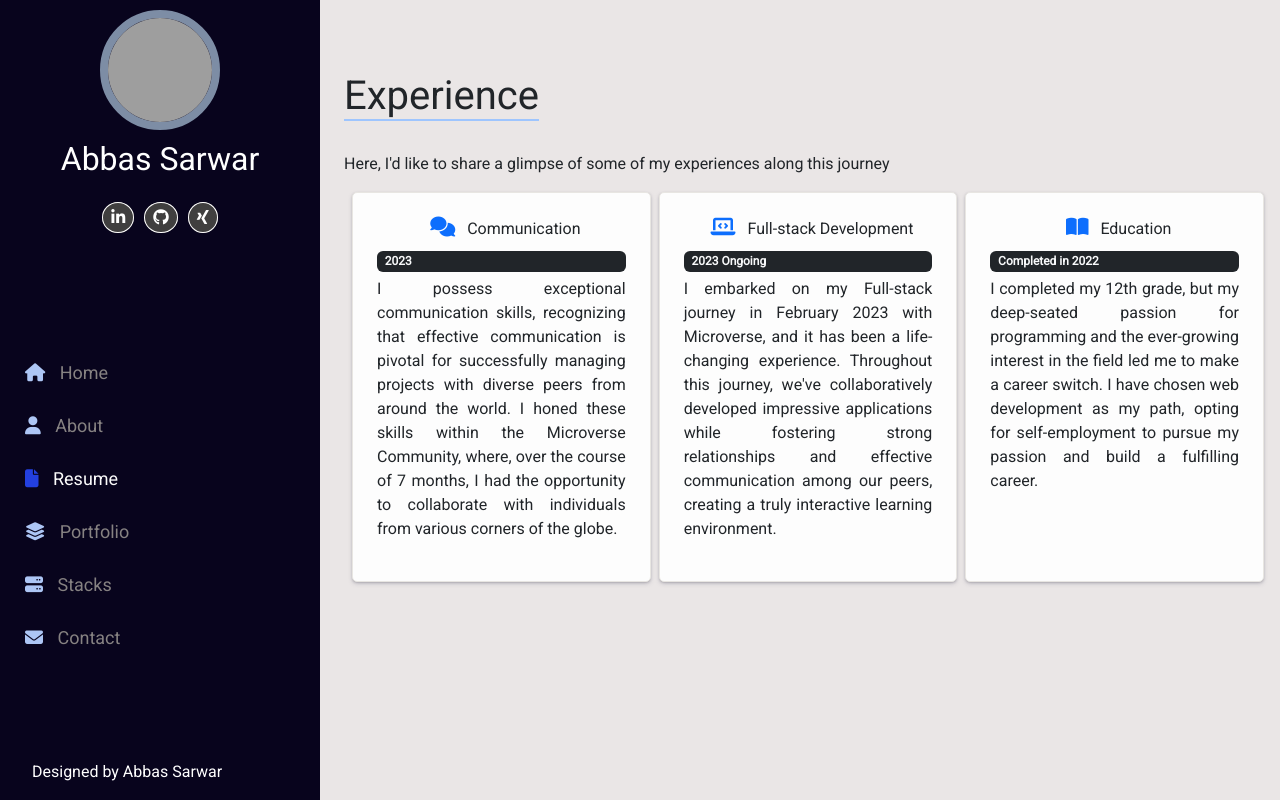
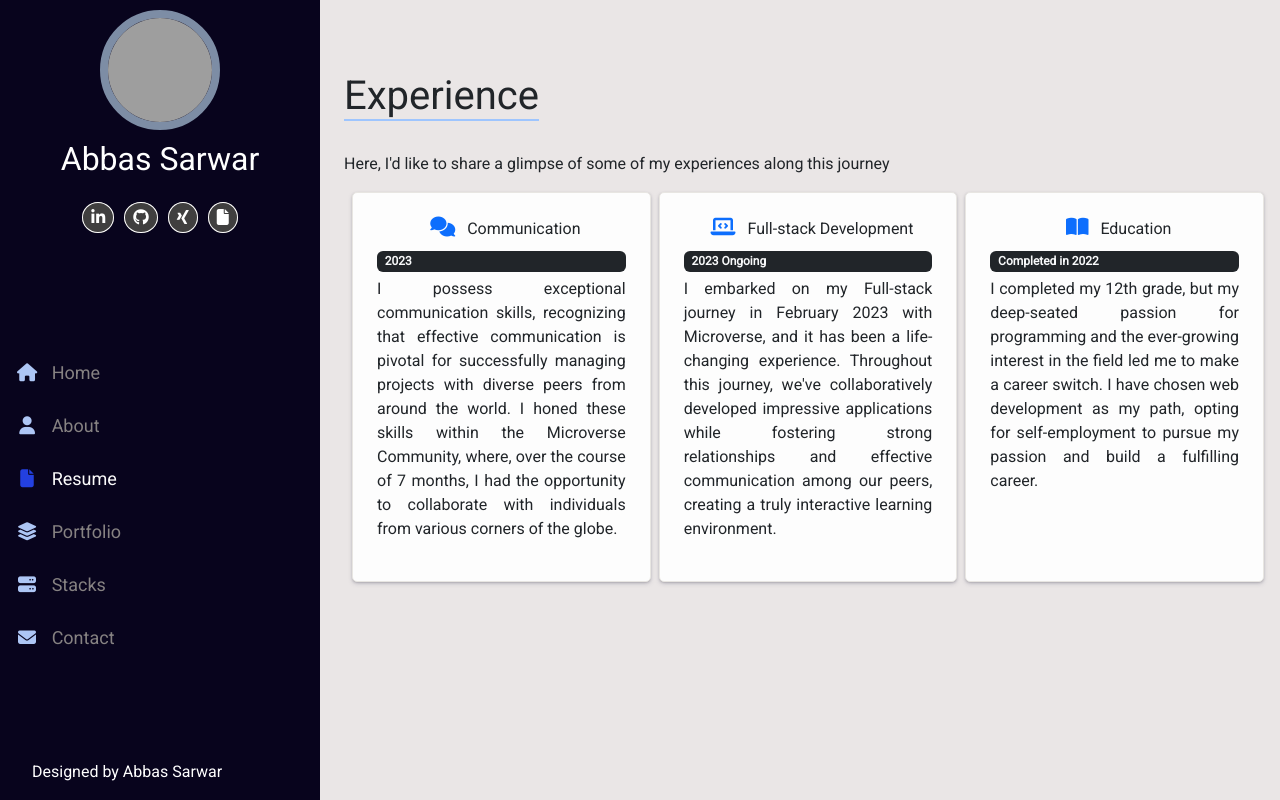
Before and after one commit to AbbasSarwar/My-Portfolio, a React (Create React App) app: page /my-portfolio/Resume in a window 1280 px wide. Built offline with nearby package versions, Linux system fonts and the light colour scheme; grey boxes are pictures that could not be loaded.

Commit message:
Resume Link added

```diff
--- a/src/components/data.json
+++ b/src/components/data.json
@@ -11,6 +11,10 @@
         "twitter": {
             "link": "https://twitter.com/Abbas_sDev",
             "class": "fa-brands fa-xing"
+        },
+        "Resume": {
+            "link": "https://docs.google.com/document/d/1NScUTzuSnfG3vSjTIvwNeKMp1ZSu47VXmKNxVlz010I/edit?usp=sharing",
+            "class": "fa-solid fa-file"
         }
     },
     "info": {
--- a/src/components/navbar.js
+++ b/src/components/navbar.js
@@ -24,12 +24,12 @@ const Navbar = ({sidebar, setSidebar}) => {
             </div>
             <nav>
                 <ul className="menu">
-                    <li><NavLink onClick={reset} to="/"><i className="fa-solid fa-house icon" /> <span className={styles.textsize}>Home</span></NavLink></li>
-                    <li><NavLink onClick={reset} to="/About"><i className="fa-solid fa-user icon" /> <span className={styles.textsize}>About</span></NavLink></li>
-                    <li><NavLink onClick={reset} to="/Resume"><i className="fa-solid fa-file icon" /> <span className={styles.textsize}>Resume</span></NavLink></li>
-                    <li><NavLink onClick={reset} to="/Portfolio"><i className="fa-solid fa-layer-group icon" /> <span className={styles.textsize}>Portfolio</span></NavLink></li>
-                    <li><NavLink onClick={reset} to="/Stacks"><i className="fa-solid fa-server icon" /> <span className={styles.textsize}>Stacks</span></NavLink></li>
-                    <li><NavLink onClick={reset} to="/Contact"><i className="fa-solid fa-envelope icon" /> <span className={styles.textsize}>Contact</span></NavLink></li>
+                    <li><NavLink className={styles.flexLink} onClick={reset} to="/"><i className="fa-solid fa-house col-1 icon" /> <span className={styles.textsize}>Home</span></NavLink></li>
+                    <li><NavLink className={styles.flexLink} onClick={reset} to="/About"><i className="fa-solid fa-user col-1 icon" /> <span className={styles.textsize}>About</span></NavLink></li>
+                    <li><NavLink className={styles.flexLink} onClick={reset} to="/Resume"><i className="fa-solid fa-file col-1 icon" /> <span className={styles.textsize}>Resume</span></NavLink></li>
+                    <li><NavLink className={styles.flexLink} onClick={reset} to="/Portfolio"><i className="fa-solid fa-layer-group col-1 icon" /> <span className={styles.textsize}>Portfolio</span></NavLink></li>
+                    <li><NavLink className={styles.flexLink} onClick={reset} to="/Stacks"><i className="fa-solid fa-server col-1 icon" /> <span className={styles.textsize}>Stacks</span></NavLink></li>
+                    <li><NavLink className={styles.flexLink} onClick={reset} to="/Contact"><i className="fa-solid fa-envelope col-1 icon" /> <span className={styles.textsize}>Contact</span></NavLink></li>
                 </ul>
             </nav>
             <div className="footer">
--- a/src/index.css
+++ b/src/index.css
@@ -104,7 +104,7 @@ header {
 }
 
 .menu li {
-  padding: 8px 0;
+  padding: 8px 0px;
 }
 
 .menu li a{
@@ -112,6 +112,7 @@ header {
   font-size: 18px;
   color: #868282;
   transition: .5s;
+  text-align: end;
 }
 
 .active {
@@ -120,7 +121,7 @@ header {
 .icon {
   color: rgb(173, 198, 245);
   font-size: 18px;
-  padding: 0 10px;
+  text-align: center;
 }
 
 .active .icon {
--- a/src/style.module.css
+++ b/src/style.module.css
@@ -3,3 +3,7 @@
     font-size: 20px;
 }
 }
+
+.flexLink .textsize {
+    padding: 0 8px;
+}
```
